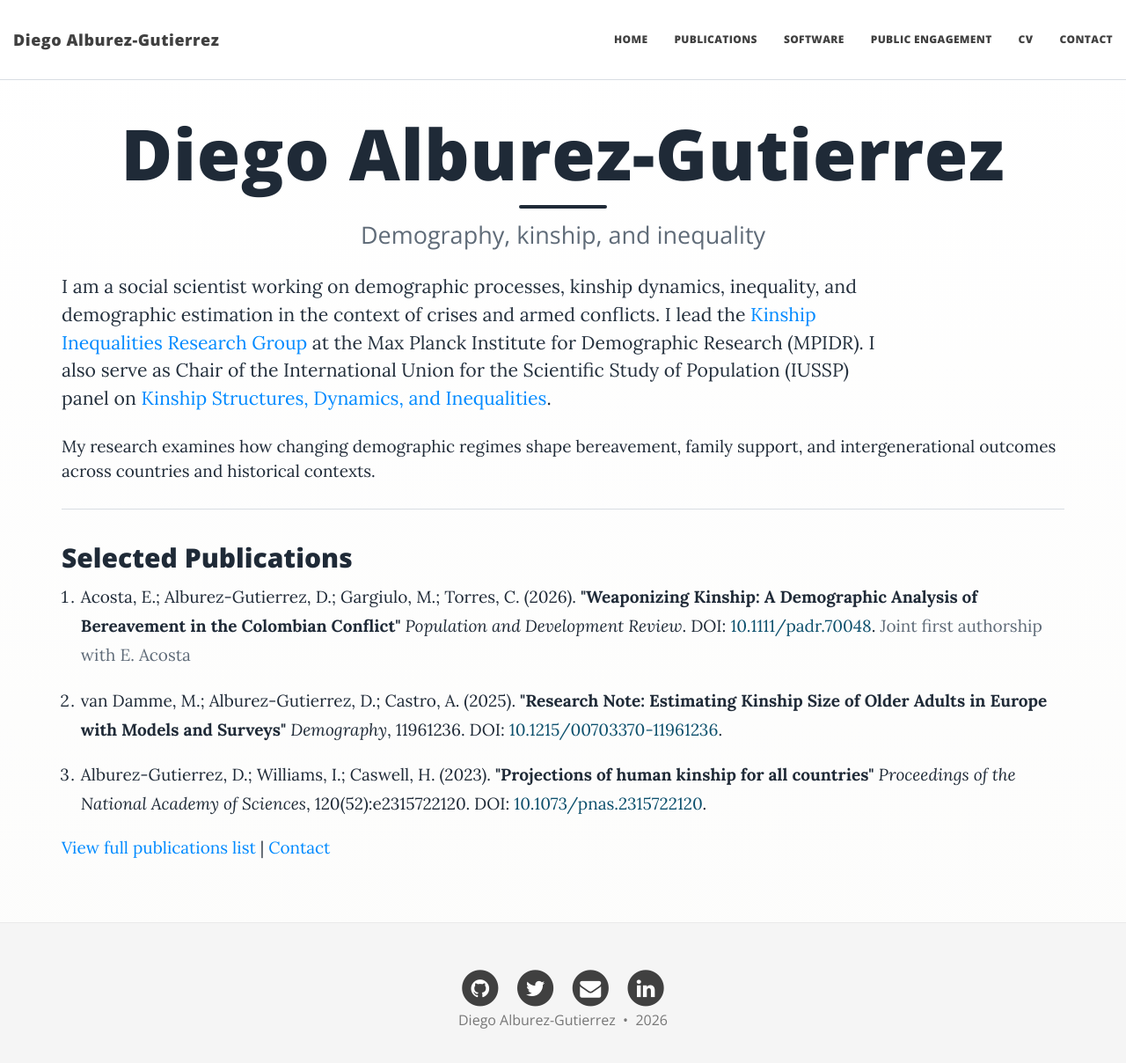
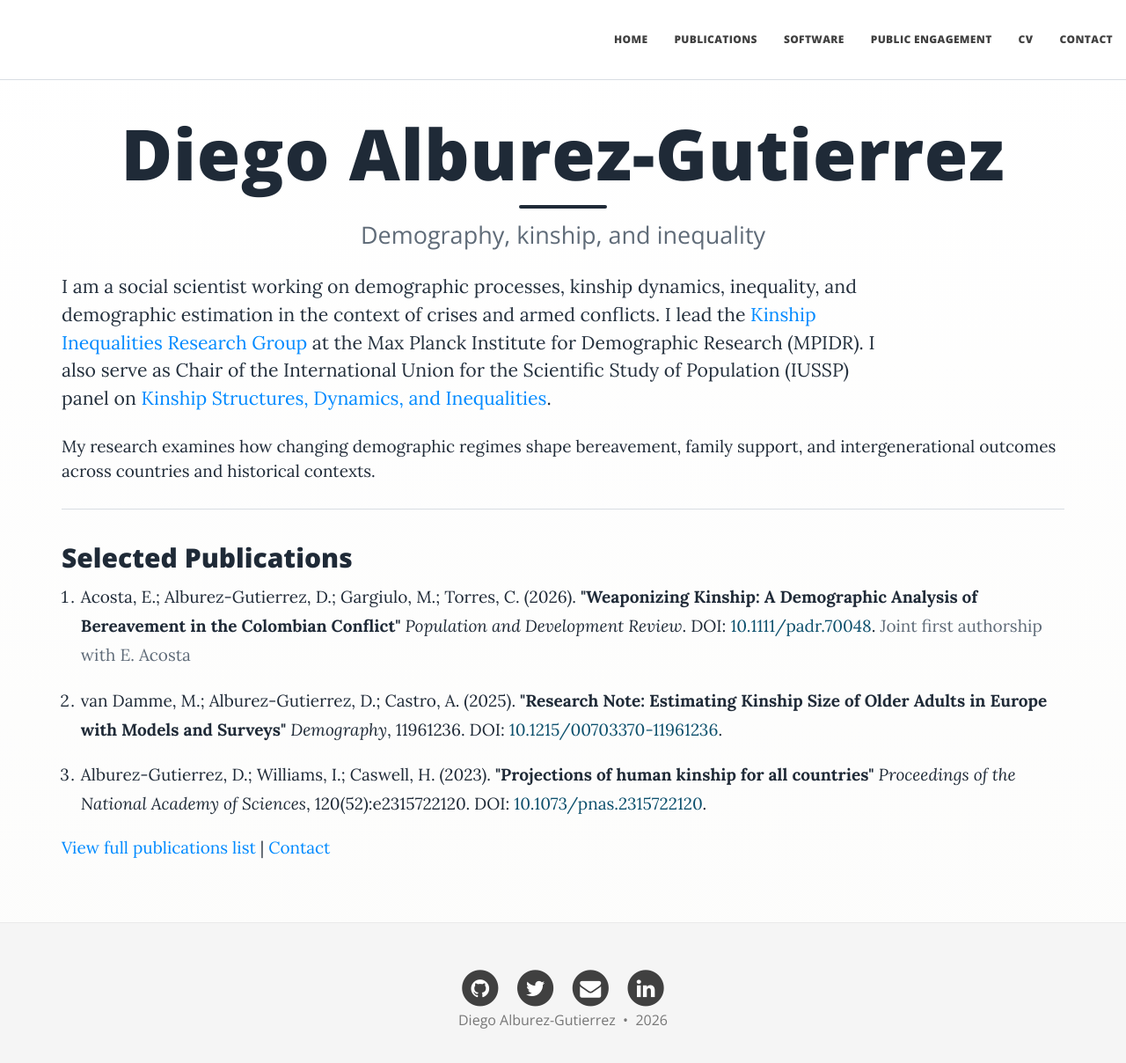
Before and after one commit to alburezg/alburezg.github.io, a Jekyll site: the page built from index.md, in a window 1280 px wide and 1221 px high. Shown: the top 1208 px of the window at 88% size. Built offline with Jekyll 4.4.1, drawn with Linux system fonts in a browser that asks for light colours; nearby versions of some CDN libraries; our own code applies the rules of GitHub Pages for plain Markdown files.

Commit message:
Remove the site title from the navbar
The navbar brand repeated "Diego Alburez-Gutierrez" alongside the page
heading. Drop it and keep the mobile toggle; Home in the menu still
links back to the landing page.

site.title is untouched, so page titles and metadata are unaffected.

```diff
--- a/_includes/nav.html
+++ b/_includes/nav.html
@@ -7,11 +7,6 @@
         <span class="icon-bar"></span>
         <span class="icon-bar"></span>
       </button>
-      {% if site.title-img %}
-        <a class="navbar-brand navbar-brand-logo" href="{{ site.url }}"><img src="{{ site.title-img }}"/></a>
-      {% else %}
-        <a class="navbar-brand" href="{{ site.url }}">{{ site.title }}</a>
-      {% endif %}
     </div>
 
     <div class="collapse navbar-collapse" id="main-navbar">
```
